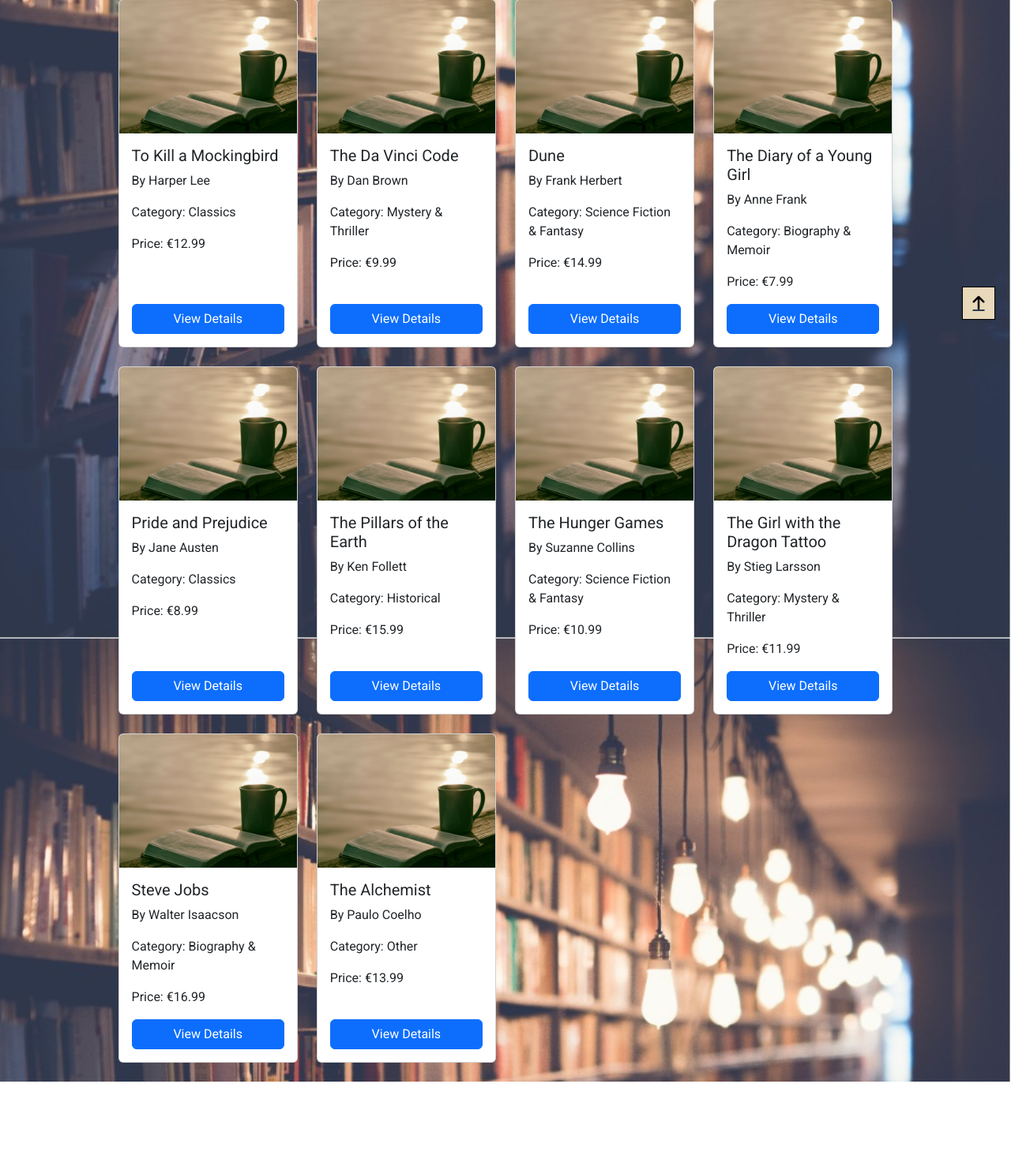
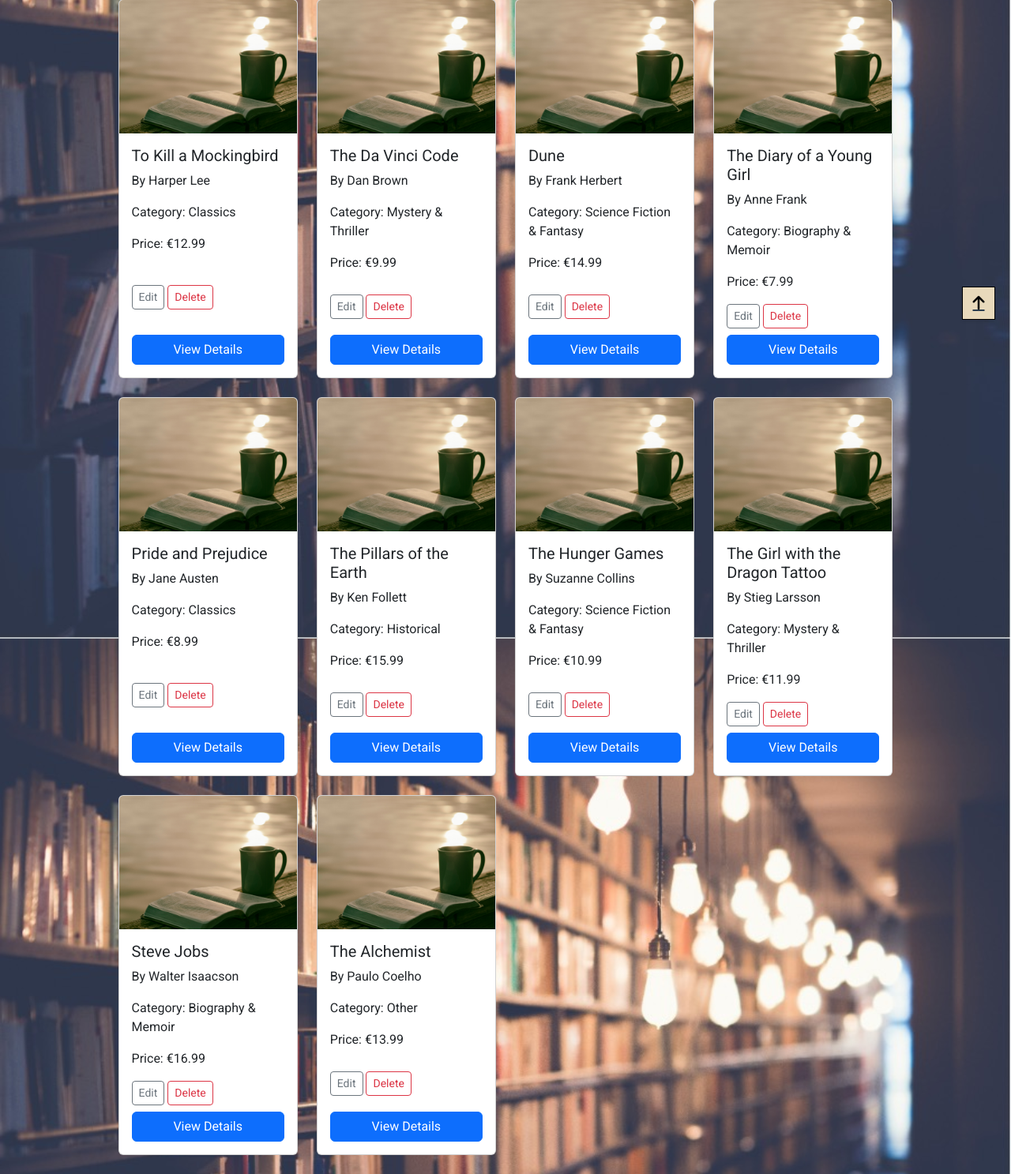
Before and after one commit to A-Hebbes/book_store2, a Django app: page /books/ in a window 1280 px wide. Shown: the part 375-1862 px from the top of the page at 79% size. Before the commit the page ends 1745 px from the top, so only its background shows below. Run offline with Django 4.2, Linux system fonts and the light colour scheme; the visitor is signed in with stand-in values (Sample User, id 1); data comes from the database, SQL or seed files in the repository; some libraries are stand-ins or nearby versions.

Commit message:
Add edit and delete buttons to books.html

```diff
--- a/books/templates/books/books.html
+++ b/books/templates/books/books.html
@@ -63,6 +63,12 @@
                             <p class="card-text">By {{ book.author }}</p>
                             <p class="card-text">Category: {{ book.get_category_display }}</p>
                             <p class="card-text">Price: €{{ book.price }}</p>
+                            {% if request.user.is_superuser %}
+                                <div class="mt-auto mb-2">
+                                    <a href="{% url 'edit_book' book.book_id %}" class="btn btn-sm btn-outline-secondary mr-2">Edit</a>
+                                    <a href="{% url 'delete_book' book.book_id %}" class="btn btn-sm btn-outline-danger" onclick="return confirm('Are you sure you want to delete this book?');">Delete</a>
+                                </div>
+                            {% endif %}
                             <a href="{% url 'book_detail' book.book_id %}" class="btn btn-primary mt-auto">View Details</a>
                         </div>
                     </div>
```
